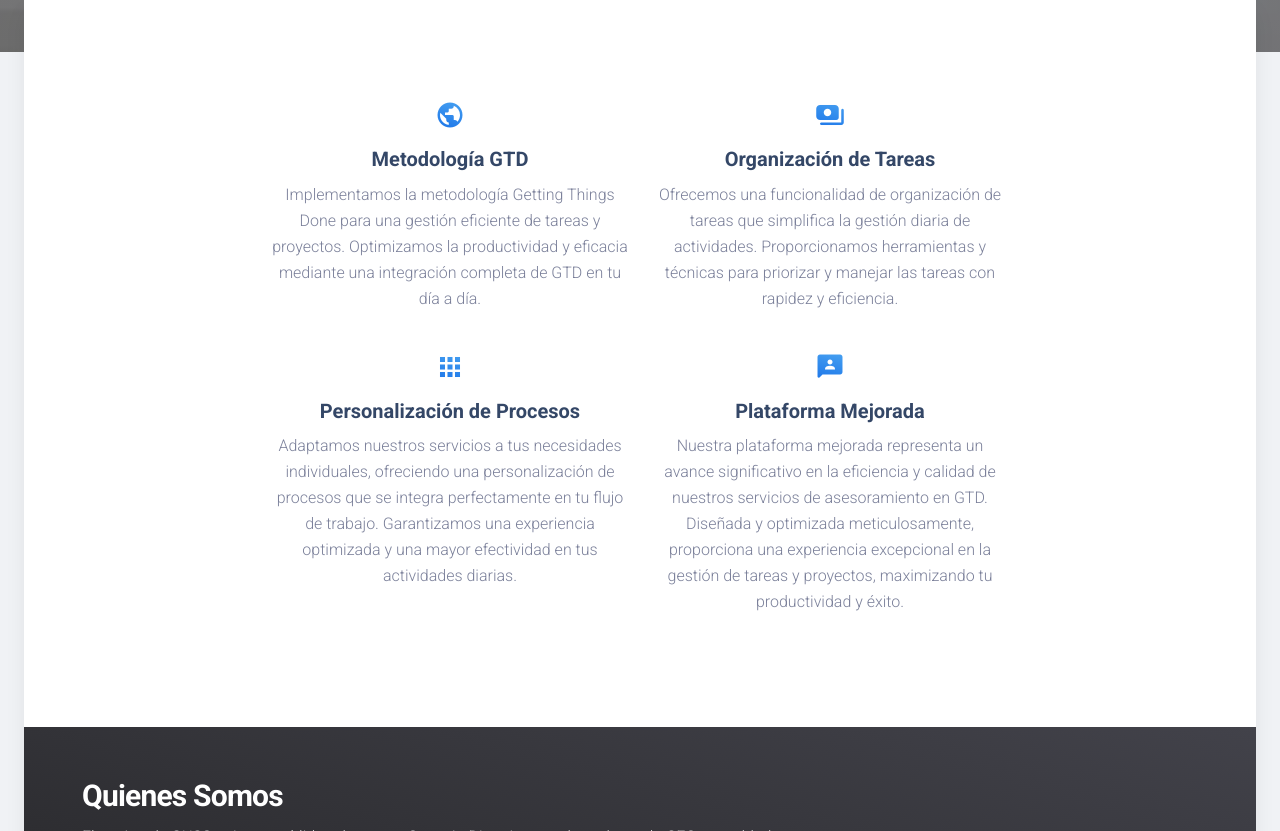
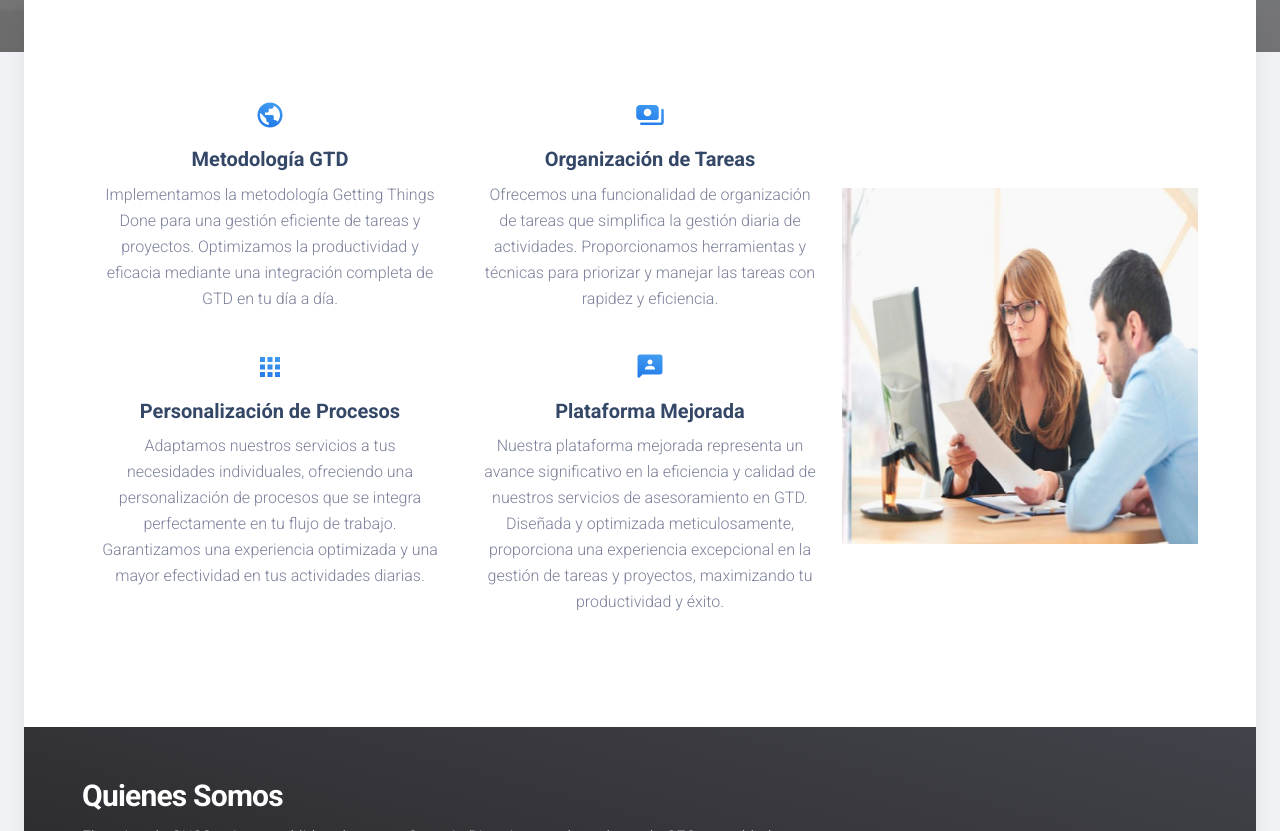
Before and after one commit to GUSServices/GUSService.github.io, a website: page index.html in a window 1280 px wide. Shown: the part 548-1379 px from the top of the page. Drawn offline with Linux system fonts and the light colour scheme; some packages are replaced by stand-ins of ours.

Commit message:
GUSS beta, se le agrega un slide

```diff
--- /dev/null
+++ b/assets/css/slider.css
@@ -0,0 +1,34 @@
+.carousel {
+  overflow: hidden;
+  width: 100%;
+  position: relative;
+}
+
+.carousel .slides {
+  display: flex;
+  animation: slide-animation 5s infinite; /* Cambia la duración según tus necesidades */
+}
+
+.carousel .slide {
+  flex: 0 0 100%;
+}
+
+.carousel img {
+  width: 100%;
+  height: auto;
+}
+
+@keyframes slide-animation {
+  0% {
+    transform: translateX(0);
+  }
+  33.33% {
+    transform: translateX(-100%);
+  }
+  66.66% {
+    transform: translateX(-200%);
+  }
+  100% {
+    transform: translateX(0);
+  }
+}
--- a/index.html
+++ b/index.html
@@ -18,6 +18,8 @@
   <meta name="viewport" content="width=device-width, initial-scale=1, shrink-to-fit=no">
   <link rel="apple-touch-icon" sizes="76x76" href="assets/img/apple-icon.png">
   <link rel="icon" type="image/png" href="assets/img/favicon.png">
+  <link rel="stylesheet" type="text/css" href="assets/css/slider.css">
+
   <title>
     GUSServices
   </title>
@@ -121,41 +123,47 @@
     <!-- Section with four info areas left & one card right with image and waves -->
     <section class="py-7 text-center" id="nuestro_producto">
       <div class="container">
-        <div class="row justify-content-center">
-          <div class="col-lg-8">
-            <div class="row justify-content-center">
+        <div class="row">
+          <div class="col-lg-8 text-left">
+            <div class="row justify-content-center contenido">
               <div class="col-md-6">
-                <div class="info">
+                <div class="info" style="margin-left: 20px;"> <!-- Ajuste del margen izquierdo -->
                   <i class="material-icons text-3xl text-gradient text-info mb-3">public</i>
                   <h5>Metodología GTD</h5>
-                  <p>
-                    Implementamos la metodología Getting Things Done para una gestión eficiente de tareas y proyectos. Optimizamos la productividad y eficacia mediante una integración completa de GTD en tu día a día.</p>
+                  <p>Implementamos la metodología Getting Things Done para una gestión eficiente de tareas y proyectos. Optimizamos la productividad y eficacia mediante una integración completa de GTD en tu día a día.</p>
                 </div>
               </div>
               <div class="col-md-6">
-                <div class="info">
+                <div class="info" style="margin-left: 20px;"> <!-- Ajuste del margen izquierdo -->
                   <i class="material-icons text-3xl text-gradient text-info mb-3">payments</i>
                   <h5>Organización de Tareas</h5>
-                  <p>
-                    Ofrecemos una funcionalidad de organización de tareas que simplifica la gestión diaria de actividades. Proporcionamos herramientas y técnicas para priorizar y manejar las tareas con rapidez y eficiencia.</p>
+                  <p>Ofrecemos una funcionalidad de organización de tareas que simplifica la gestión diaria de actividades. Proporcionamos herramientas y técnicas para priorizar y manejar las tareas con rapidez y eficiencia.</p>
                 </div>
               </div>
             </div>
-            <div class="row justify-content-center mt-4">
+            <div class="row justify-content-center mt-4 contenido">
               <div class="col-md-6">
-                <div class="info">
+                <div class="info" style="margin-left: 20px;"> <!-- Ajuste del margen izquierdo -->
                   <i class="material-icons text-3xl text-gradient text-info mb-3">apps</i>
                   <h5>Personalización de Procesos</h5>
-                  <p>
-                    Adaptamos nuestros servicios a tus necesidades individuales, ofreciendo una personalización de procesos que se integra perfectamente en tu flujo de trabajo. Garantizamos una experiencia optimizada y una mayor efectividad en tus actividades diarias.</p>
+                  <p>Adaptamos nuestros servicios a tus necesidades individuales, ofreciendo una personalización de procesos que se integra perfectamente en tu flujo de trabajo. Garantizamos una experiencia optimizada y una mayor efectividad en tus actividades diarias.</p>
                 </div>
               </div>
               <div class="col-md-6">
-                <div class="info">
+                <div class="info" style="margin-left: 20px;"> <!-- Ajuste del margen izquierdo -->
                   <i class="material-icons text-3xl text-gradient text-info mb-3">3p</i>
                   <h5>Plataforma Mejorada</h5>
                   <p>Nuestra plataforma mejorada representa un avance significativo en la eficiencia y calidad de nuestros servicios de asesoramiento en GTD. Diseñada y optimizada meticulosamente, proporciona una experiencia excepcional en la gestión de tareas y proyectos, maximizando tu productividad y éxito.</p>
                 </div>
+              </div>
+            </div>
+          </div>
+          <div class="col-lg-4 align-self-center"> <!-- Ajustamos la posición hacia la derecha -->
+            <div class="carousel">
+              <div class="slides">
+                <div class="slide"><img src="fotos/1.jpg" alt="Imagen 1"></div>
+                <div class="slide"><img src="fotos/2.jpg" alt="Imagen 2"></div>
+                <div class="slide"><img src="fotos/3.jpg" alt="Imagen 3"></div>
               </div>
             </div>
           </div>
```
Also changed, not shown: fotos/1.jpg (added), fotos/2.jpg (added), fotos/3.jpg (added).
